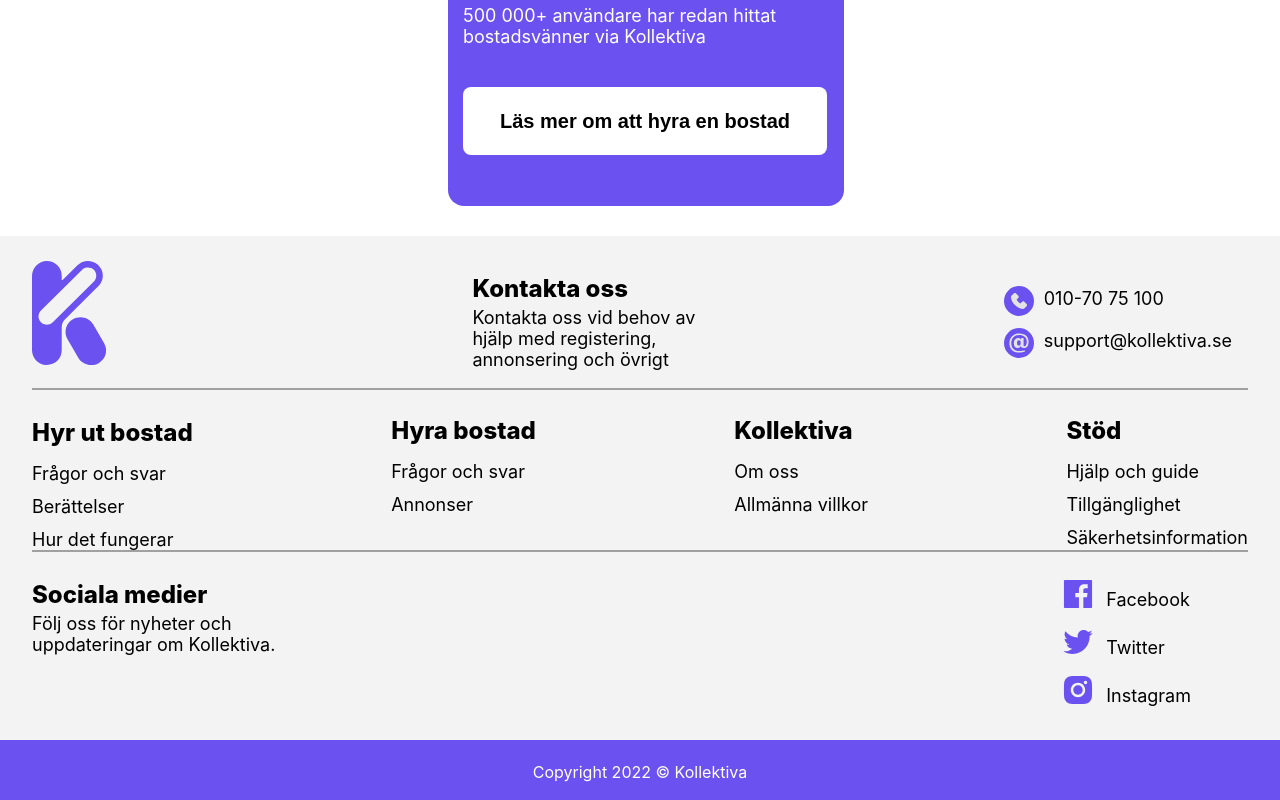
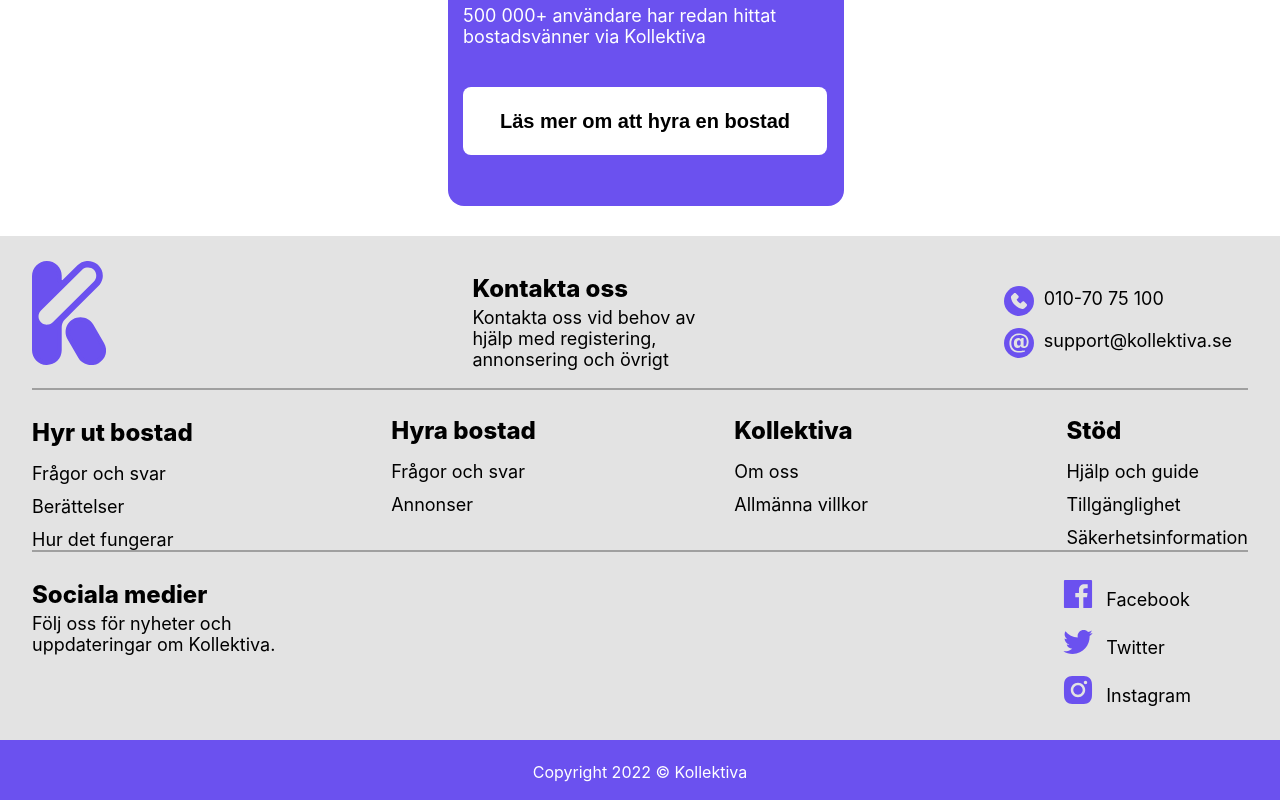
Before and after one commit to JennAnd/kollektiva2.0, a React (Create React App) app: page / in a window 1280 px wide. Shown: the part 855-1655 px from the top of the page. Built offline with nearby package versions, Linux system fonts and the light colour scheme.

Commit message:
Change bg

```diff
--- a/src/components/Footer/Footer.module.css
+++ b/src/components/Footer/Footer.module.css
@@ -1,5 +1,5 @@
 footer {
-  background-color: #f3f3f3;
+  background-color: #e3e3e3;
 }
 
 a:link {
```
